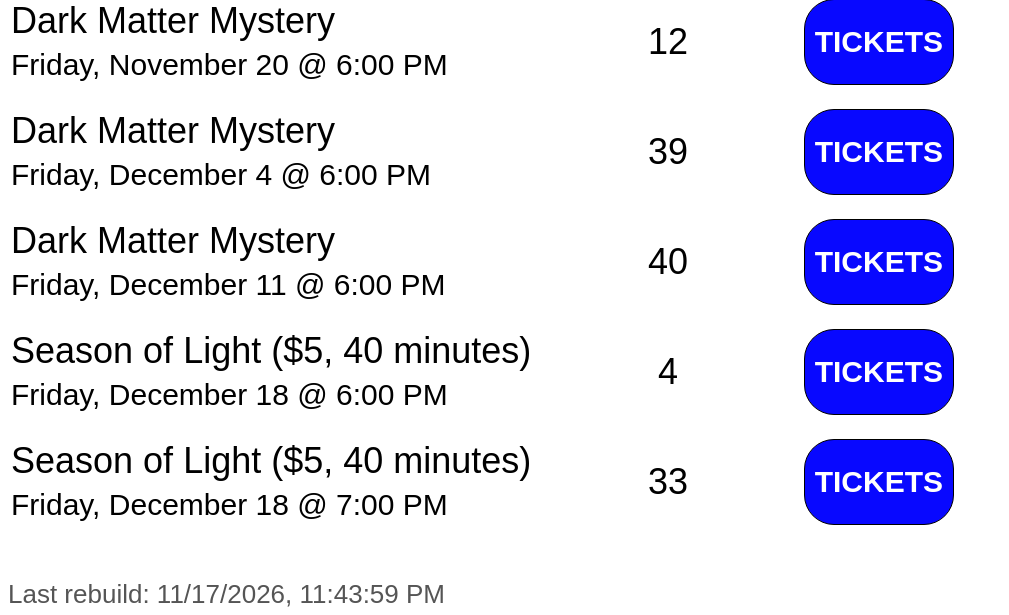
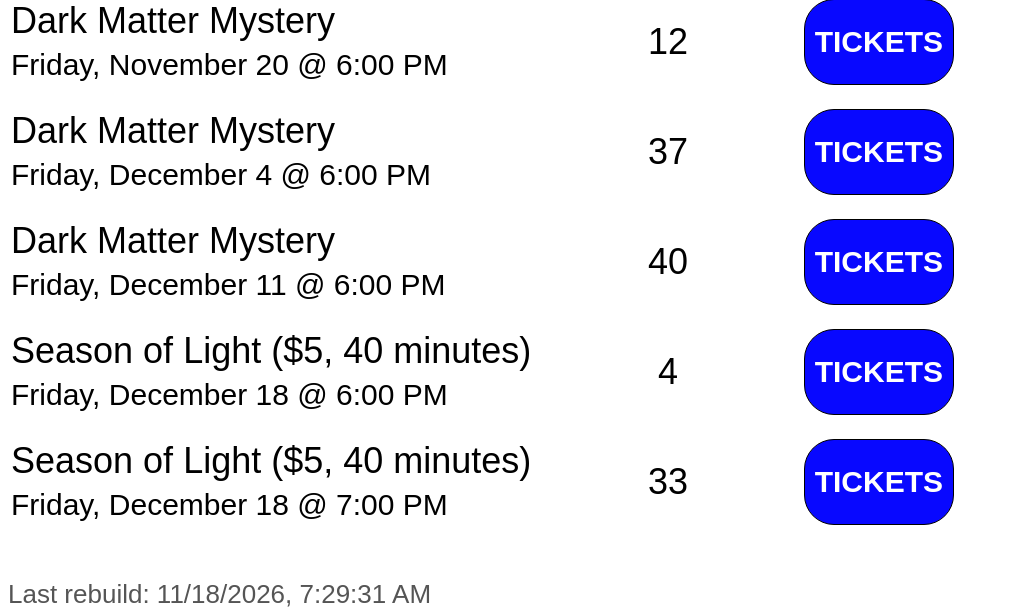
Before and after one commit to PlanetariumWSD/tickets, a plain HTML site: page source/schedule.html in a window 1280 px wide. Shown: the part 431-1046 px from the top of the page, without its empty margins (0-1009 px from the left). Drawn offline with Linux system fonts and the light colour scheme.

Commit message:
Automated schedule update (source/schedule.html)

```diff
--- a/source/schedule.html
+++ b/source/schedule.html
@@ -31,7 +31,7 @@ table td#COL3Hyper {background-color: #0808ff; padding: 15px 10px; text-align: c
 	<tr><td><br></td><td><br></td><td><br></td></tr>
 	<tr>
 		<td id="COL1"><l class="a">Dark Matter Mystery<br><l class="b">Friday, December 4 @ 6:00 PM</l></td>
-		<td id="COL2">39</td>
+		<td id="COL2">37</td>
 		<td id="COL3Hyper"><b><a target="_blank" rel="noopener noreferrer" href="https://www.paypal.com/ncp/payment/JB5XGNFSKE6TN" style="color: white; text-decoration: none">TICKETS</a></b></td>
 	</tr>
 	<tr><td><br></td><td><br></td><td><br></td></tr>
@@ -54,6 +54,6 @@ table td#COL3Hyper {background-color: #0808ff; padding: 15px 10px; text-align: c
 	</tr>
 	<tr><td><br></td><td><br></td><td><br></td></tr>
 </table>
-<div style="margin-top:30px; font: 26px Arial, sans-serif; color:#555;">Last rebuild: 11/17/2026, 11:43:59 PM</div>
+<div style="margin-top:30px; font: 26px Arial, sans-serif; color:#555;">Last rebuild: 11/18/2026, 7:29:31 AM</div>
 </body>
 </html>
```
